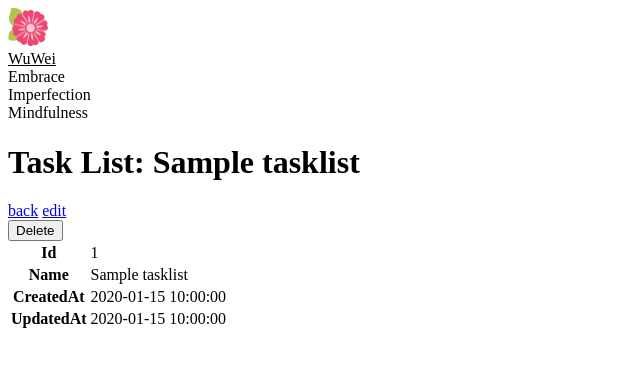
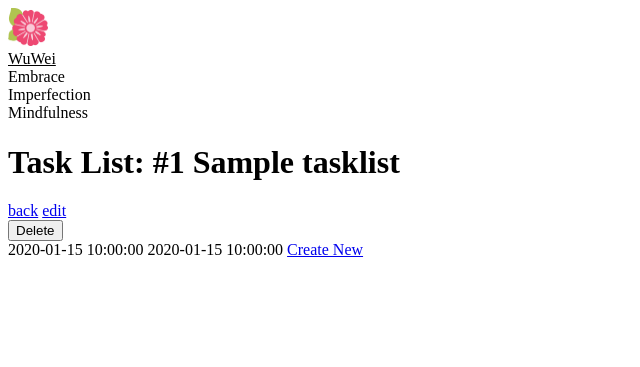
Before and after one commit to alexseif/wuwei, a Symfony app: template templates/tasklist/show.html.twig in a window 1280 px wide. Shown: the top 367 px of the page, without its empty margins (0-640 px from the left). Run offline with Twig, Linux system fonts and the light colour scheme; the template is opened without the code that fills it: most values are stand-ins (such as "Sample title", 1, 10 or a date in 2020); some libraries are stand-ins or nearby versions.

Commit message:
tasklist weblinks refactor and delete

```diff
--- a/src/Controller/DashboardController.php
+++ b/src/Controller/DashboardController.php
@@ -34,7 +34,7 @@ class DashboardController extends AbstractController
           [
             'itemLists' => $itemListRepository->findAllWithItems(),
             'daily' => $dailyRepository->getLastDaily(),
-            'taskList' => $taskList,
+            'tasklist' => $taskList,
             'tasks' => $taskRepository->findAll(),
             'goals' => $goalRepository->findAll(),
           ]
--- a/templates/dashboard/dashboard.html.twig
+++ b/templates/dashboard/dashboard.html.twig
@@ -95,5 +95,5 @@
             </div><!-- .card -->
         {% endfor %}
     </div>
-    {% include 'task/_tasks_list.html.twig' with {'tasks': tasks, 'taskList': taskList } %}
+    {% include 'task/_tasks_list.html.twig'  %}
 {% endblock %}
--- a/templates/task/_task.html.twig
+++ b/templates/task/_task.html.twig
@@ -14,7 +14,7 @@
 
             </button>
         </div>
-        <div id="task-{{ task.id }}" class="accordion-collapse collapse" data-bs-parent="#{{ tasksListId }}">
+        <div id="task-{{ task.id }}" class="accordion-collapse collapse" data-bs-parent="#{{ tasklist.id|default('tasklist') }}">
             <div class="card-body">
                 <div class="row">
                     <div class="col">
--- /dev/null
+++ b/templates/task/_tasks_list_accordion.html.twig
@@ -0,0 +1,7 @@
+<div class="accordion accordion-flush tasks-list" id="{{  tasklist.id|default('tasklist') }}">
+    <div class="list-group">
+        {% for task in tasks %}
+            {% include 'task/_task.html.twig' %}
+        {% endfor %}
+    </div>
+</div>
--- a/templates/task/index.html.twig
+++ b/templates/task/index.html.twig
@@ -5,6 +5,8 @@
     <a href="{{ path('app_task_new') }}" class="btn btn-outline-light">Create new</a>
 {% endblock %}
 {% block body %}
+    {% include 'task/_tasks_list_accordion.html.twig' %}
+
     <table class="table">
         <thead>
         <tr>
--- a/templates/tasklist/show.html.twig
+++ b/templates/tasklist/show.html.twig
@@ -1,31 +1,24 @@
 {% extends 'base.html.twig' %}
 
-{% block h1 %}Task List: {{ tasklist.name }}{% endblock %}
+{% block h1 %}Task List: #{{ tasklist.id }} {{ tasklist.name }}{% endblock %}
+
 {% block card_actions %}
     <a href="{{ path('app_tasklist_index') }}" class="btn btn-link">back</a>
     <a href="{{ path('app_tasklist_edit', {'id': tasklist.id}) }}" class="btn btn-outline-light">edit</a>
     {{ include('tasklist/_delete_form.html.twig') }}
 {% endblock %}
 {% block body %}
-    <table class="table">
-        <tbody>
-        <tr>
-            <th>Id</th>
-            <td>{{ tasklist.id }}</td>
-        </tr>
-        <tr>
-            <th>Name</th>
-            <td>{{ tasklist.name }}</td>
-        </tr>
-        <tr>
-            <th>CreatedAt</th>
-            <td>{{ tasklist.createdAt ? tasklist.createdAt|date('Y-m-d H:i:s') : '' }}</td>
-        </tr>
-        <tr>
-            <th>UpdatedAt</th>
-            <td>{{ tasklist.updatedAt ? tasklist.updatedAt|date('Y-m-d H:i:s') : '' }}</td>
-        </tr>
-        </tbody>
-    </table>
+    {% include 'task/_tasks_list_accordion.html.twig' %}
 
+    <div class="card-footer">
+        <span class="badge" title="Created At">
+            {{ tasklist.createdAt ? tasklist.createdAt|date('Y-m-d H:i:s') : '' }}
+        </span>
+        <span class="badge" title="Updated At">
+            {{ tasklist.updatedAt ? tasklist.updatedAt|date('Y-m-d H:i:s') : '' }}
+        </span>
+        <a class="btn btn-outline-light float-end" href="{{ path('app_task_new', {'tasklist': tasklist.id}) }}">
+            Create New
+        </a>
+    </div>
 {% endblock %}
```
Also changed, not shown: src/Controller/TaskController.php (+16 -4 lines), src/Controller/TaskListController.php (+20 -13 lines), templates/task/_tasks_list.html.twig (+2 -8 lines).
